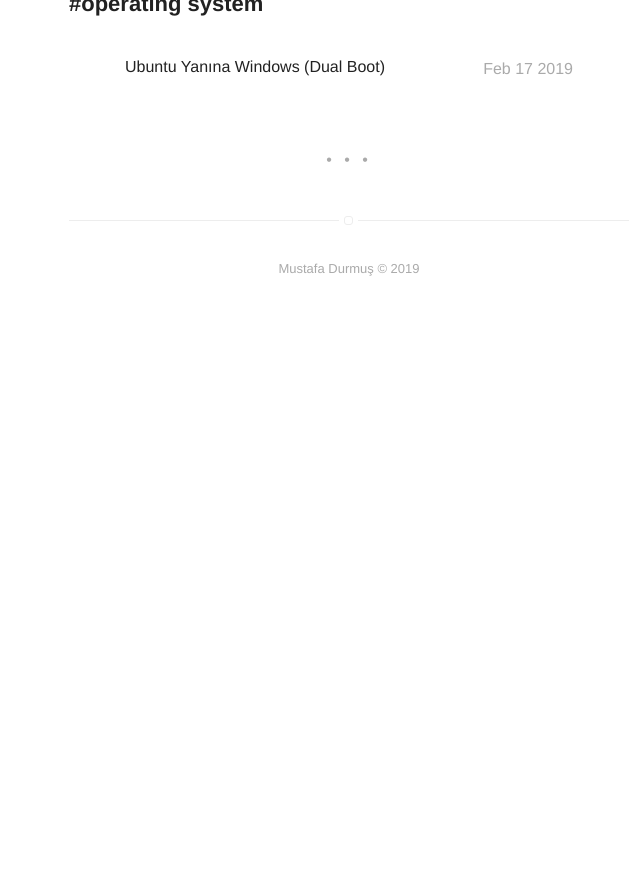
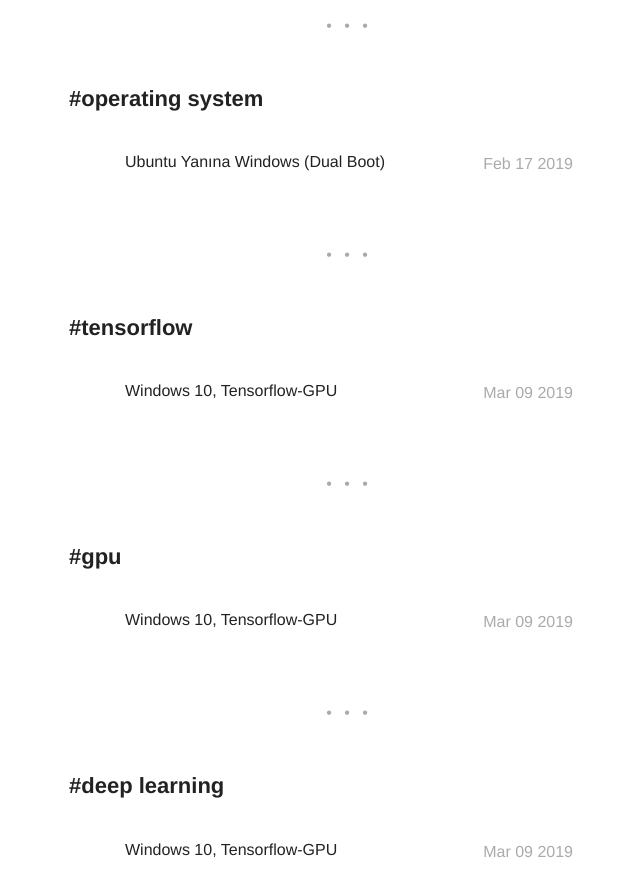
Before and after one commit to mdurmuss/mdurmuss.github.io, a Jekyll site: the page built from tags.html, in a window 1280 px wide and 900 px high, scrolled down 2097 px. Shown: the top 896 px of the window, without its empty margins (291-931 px from the left). Built offline with Jekyll 4.4.1, drawn with Linux system fonts in a browser that asks for light colours; before the commit the page ends 2413 px from its top, so only the background shows below that; some of the changed text lies outside the part shown.

Commit message:
Update 2019-03-09-tensorflowgpu.md

```diff
--- a/_posts/2019-03-09-tensorflowgpu.md
+++ b/_posts/2019-03-09-tensorflowgpu.md
@@ -1,5 +1,18 @@
 ---
-published: false
+published: true
+layout: post
+date: '2019-03-09 22:44'
+image: /assets/images/markdown.jpg
+tag:
+  - tensorflow
+  - windows
+  - gpu
+  - deep learning
+star: true
+category: blog
+author: mustafa
+description: Markdown summary with different options
+title: 'Windows 10, Tensorflow-GPU'
 ---
 Derin öğrenme modelleri üzerine çalışmaya başladığım ilk andan itibaren yaşadığım en önemli sorun bu karmaşık yapıyı öğrenmek değil
 eğitim için harcadığım vakitler oldu. [Tensorflow](https://www.tensorflow.org/) 'u CPU için kurup gerekli eğitimleri bilgisayarın işlemcisi üzerinden eğitiyordum. Hatta bir
```
